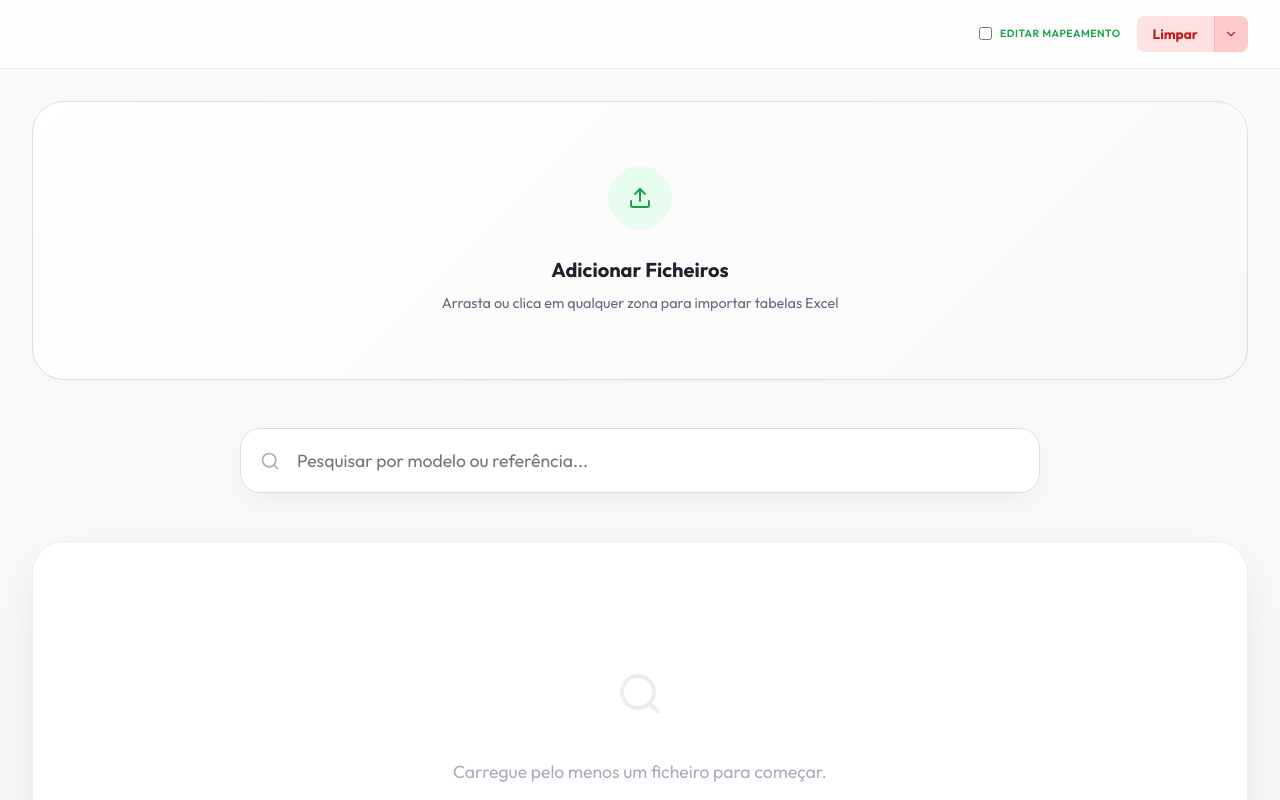
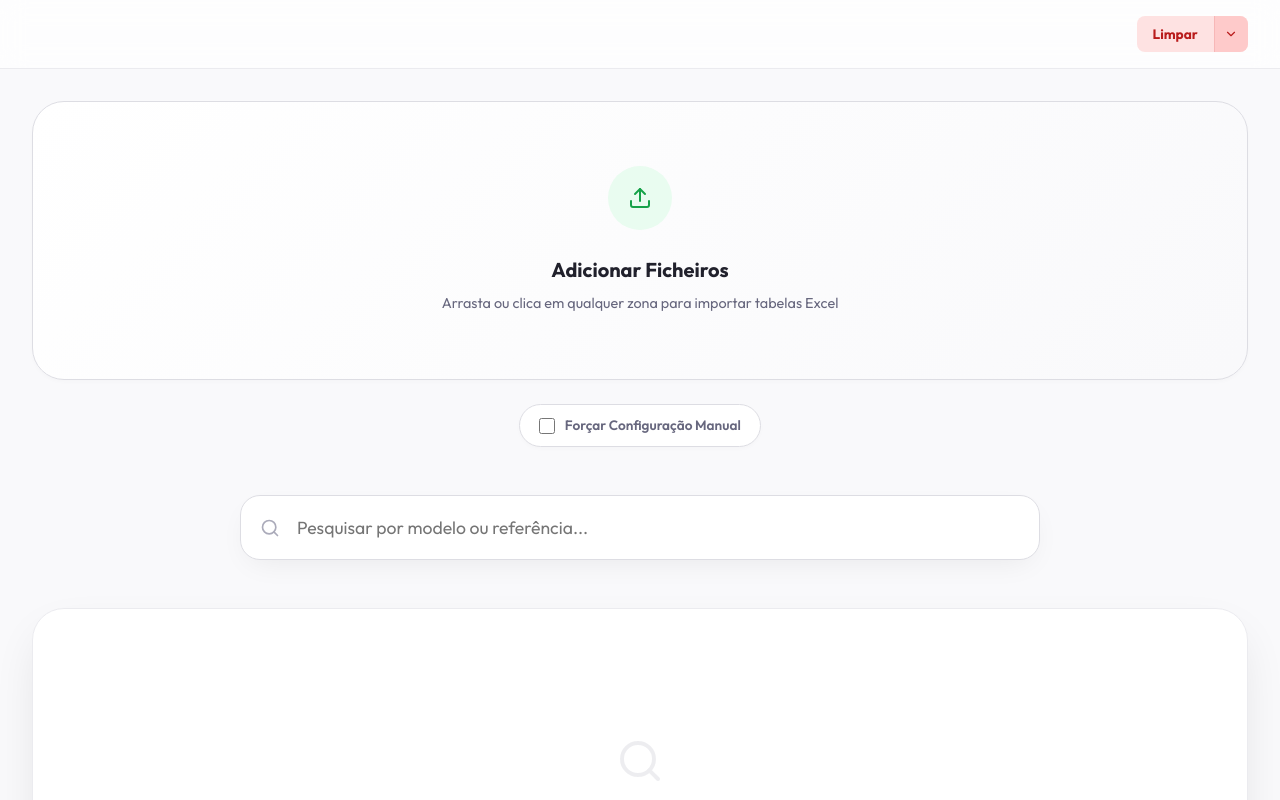
Before and after one commit to ventgui28/comparar, a React (Vite) app in the folder toner-app/: page / in a window 1280 px wide. Shown: the top 800 px of the page. Built offline with nearby package versions, Linux system fonts and the light colour scheme.

Commit message:
feat(ui): melhorar UX da opção de forçar configuração manual
- Mover opção do cabeçalho para a secção de upload

- Renomear para 'Forçar Configuração Manual'

- Melhorar estilo visual com toggle pill

```diff
--- a/toner-app/src/App.jsx
+++ b/toner-app/src/App.jsx
@@ -238,16 +238,6 @@ const App = () => {
       <header className="app-header">
         <div className="header-content">
           <div className="header-actions" style={{ marginLeft: 'auto', display: 'flex', alignItems: 'center', gap: '1rem' }}>
-            <label style={{ display: 'flex', alignItems: 'center', gap: '0.5rem', cursor: 'pointer', userSelect: 'none' }} title="Abrir sempre o editor de mapeamento, mesmo para ficheiros conhecidos">
-              <input
-                type="checkbox"
-                checked={forceManual}
-                onChange={(e) => setForceManual(e.target.checked)}
-                style={{ cursor: 'pointer' }}
-              />
-              <span className="label-tiny" style={{ fontWeight: 600, color: 'var(--primary)' }}>Editar Mapeamento</span>
-            </label>
-
             {aliases.length > 0 && (
               <button onClick={() => setShowAliases(true)} className="btn-secondary" style={{ padding: '0.4rem 0.8rem', display: 'flex', alignItems: 'center', gap: '0.5rem' }}>
                 <Settings size={16} />
@@ -293,7 +283,8 @@ const App = () => {
       <main className="container">
         <section className="hero-section">
           <input type="file" id="main-upload" hidden onChange={handleFileDrop} accept=".xlsx, .xls" />
-          <label htmlFor="main-upload" className="hero-card upload-trigger animate-in">
+          <div className="hero-container animate-in">
+            <label htmlFor="main-upload" className="hero-card upload-trigger">
               <div className="icon-circle">
                 <Upload size={24} />
               </div>
@@ -302,6 +293,18 @@ const App = () => {
                 <p>Arrasta ou clica em qualquer zona para importar tabelas Excel</p>
               </div>
             </label>
+
+            <div className="hero-options">
+              <label className="force-manual-toggle" title="Abrir sempre o editor de mapeamento, mesmo para ficheiros conhecidos">
+                <input
+                  type="checkbox"
+                  checked={forceManual}
+                  onChange={(e) => setForceManual(e.target.checked)}
+                />
+                <span className="toggle-label">Forçar Configuração Manual</span>
+              </label>
+            </div>
+          </div>
         </section>
 
         {activeFiles && activeFiles.length > 0 && (
--- a/toner-app/src/index.css
+++ b/toner-app/src/index.css
@@ -151,6 +151,13 @@ body {
   margin-bottom: 3rem;
 }
 
+.hero-container {
+  display: flex;
+  flex-direction: column;
+  gap: 1.5rem;
+  align-items: center;
+}
+
 .hero-card {
   background: linear-gradient(135deg, var(--bg-card), var(--bg-app));
   border: 1px solid var(--border-medium);
@@ -205,6 +212,49 @@ body {
 .upload-text p {
   color: var(--text-muted);
   font-size: 0.9rem;
+}
+
+.hero-options {
+  display: flex;
+  justify-content: center;
+  width: 100%;
+}
+
+.force-manual-toggle {
+  display: flex;
+  align-items: center;
+  gap: 0.6rem;
+  cursor: pointer;
+  padding: 0.6rem 1.2rem;
+  background: white;
+  border: 1px solid var(--border-medium);
+  border-radius: 100px;
+  font-size: 0.85rem;
+  font-weight: 600;
+  color: var(--text-muted);
+  transition: all 0.2s;
+  user-select: none;
+  box-shadow: var(--shadow-sm);
+}
+
+.force-manual-toggle:hover {
+  border-color: var(--primary);
+  color: var(--primary);
+  box-shadow: var(--shadow-md);
+}
+
+.force-manual-toggle input[type="checkbox"] {
+  width: 16px;
+  height: 16px;
+  cursor: pointer;
+  accent-color: var(--primary);
+  margin: 0;
+}
+
+.force-manual-toggle:has(input:checked) {
+  background: var(--primary-light);
+  border-color: var(--primary);
+  color: var(--primary);
 }
 
 /* Files Inventory */
```
Lines whose indentation alone changed are shown as unchanged.
